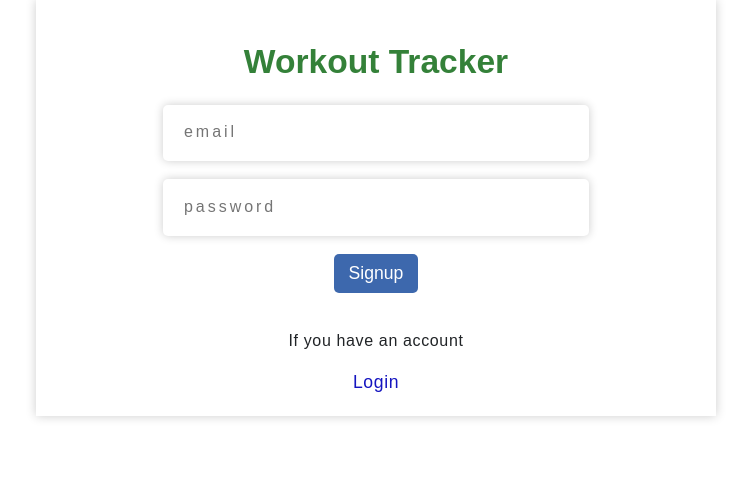
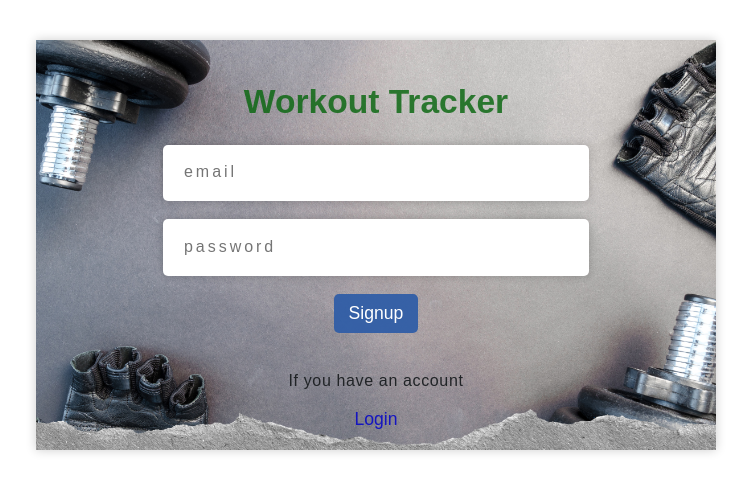
Before and after one commit to zitsko/workout-tracker-app, a React (Create React App) app in the folder frontend/: page /signup in a window 1280 px wide. Shown: the top 492 px of the page, without its empty margins (264-1015 px from the left). Built offline with nearby package versions, Linux system fonts and the light colour scheme.

Commit message:
update styles

```diff
--- a/frontend/src/Components/Signup.js
+++ b/frontend/src/Components/Signup.js
@@ -24,7 +24,7 @@ function Signup() {
   }
 
   return (
-    <div className="homepage-container">
+    <div className="homepage-container login-background">
     <h1 className="app-title">Workout Tracker</h1>
     <div className=" flex-col input-button-container">
       <input
@@ -51,8 +51,8 @@ function Signup() {
         Signup</button>
         </div>
 
-      <div className="flex-col text-anchor-container description-text">
-        <p>
+      <div className="flex-col text-anchor-container ">
+        <p className="description-text">
           If you have an account {" "}
           </p>
           <a
```
